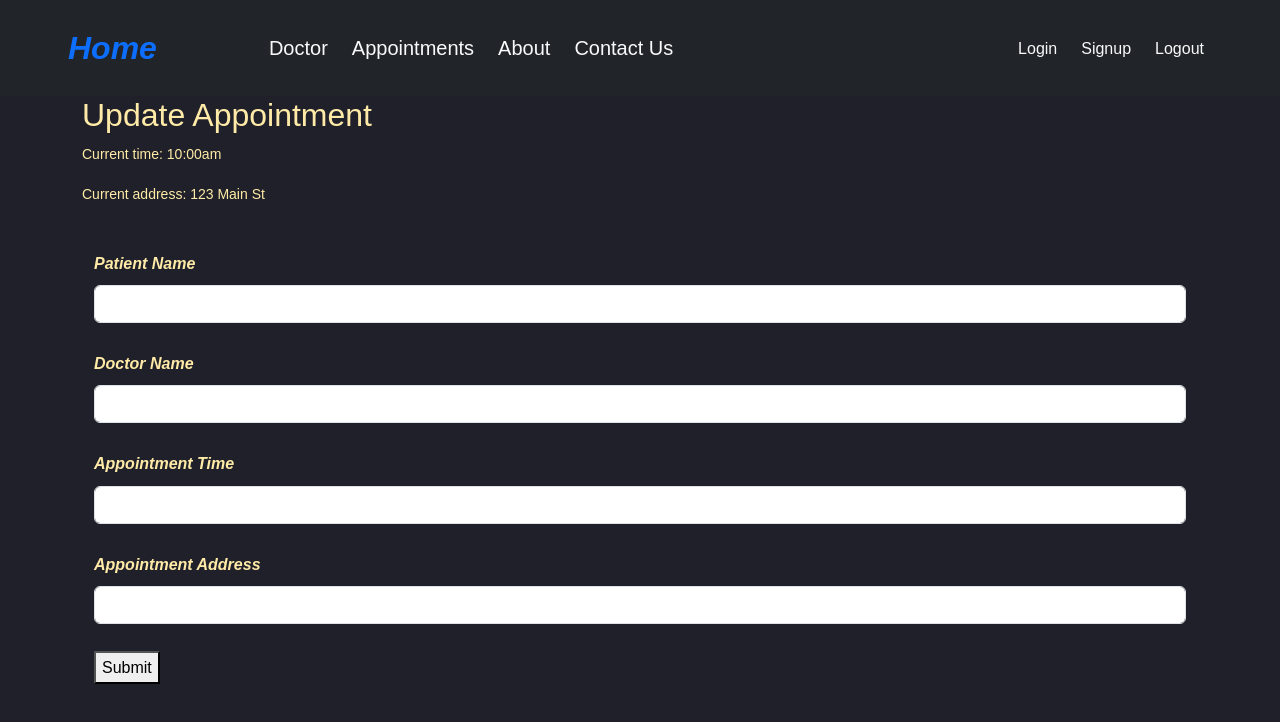
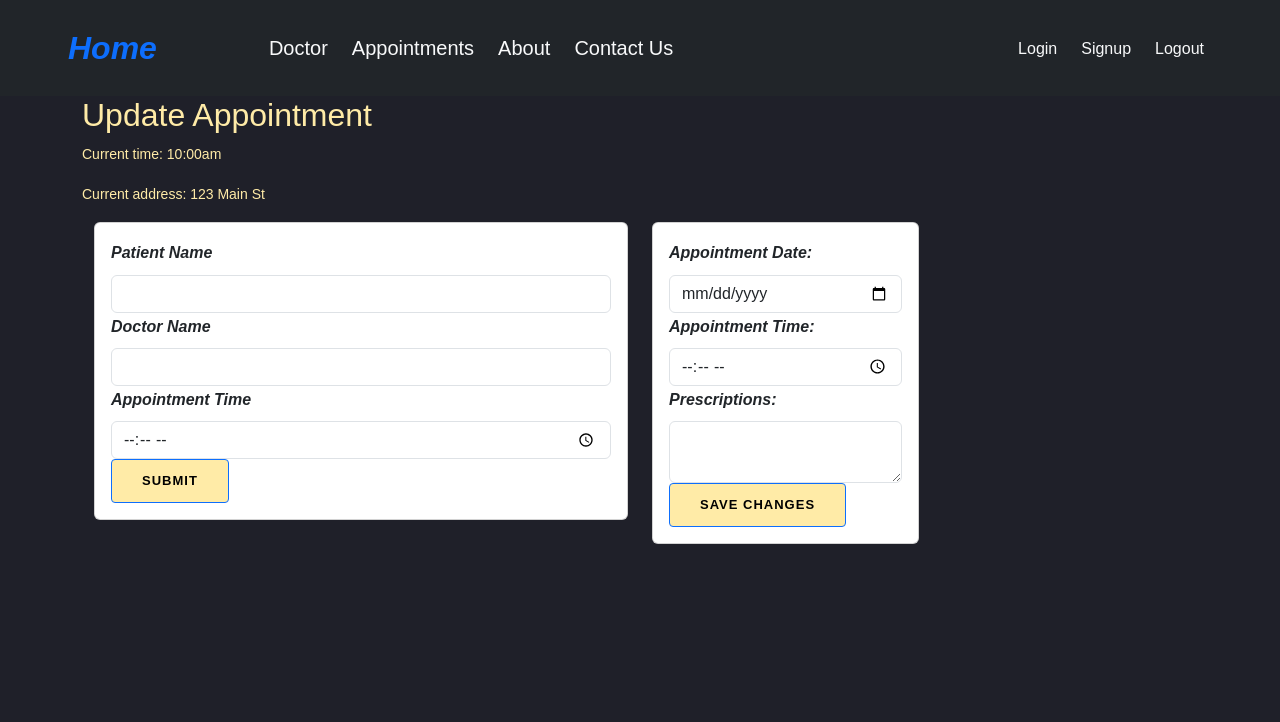
Before and after one commit to levy-web/client-thirty-two, a React (Create React App) app: page /update in a window 1280 px wide. Shown: the top 722 px of the page. Built offline with nearby package versions, Linux system fonts and the light colour scheme; no server answers.

Commit message:
updated appointment form

```diff
--- a/src/components/Appointment/AppointmentForm.js
+++ b/src/components/Appointment/AppointmentForm.js
@@ -1,47 +1,87 @@
-import React, { useState } from 'react';
+import React, { useState } from "react";
+import EditPatient from "../EditPatient";
 
 const AppointmentForm = ({ onSubmit }) => {
-  const [time, setTime] = useState('');
-  const [patientName, setPatientName] = useState('');
-  const [doctorName, setDoctorName] = useState('');
-  const [address, setAddress] = useState('');
+  const [time, setTime] = useState("");
+  const [patientName, setPatientName] = useState("");
+  const [doctorName, setDoctorName] = useState("");
+  const [address, setAddress] = useState("");
 
   const handleFormSubmit = (e) => {
     e.preventDefault();
     onSubmit({ time, patientName, doctorName, address });
     // clear form inputs after submitting
-    setTime('');
-    setPatientName('');
-    setDoctorName('');
-    setAddress('');
+    setTime("");
+    setPatientName("");
+    setDoctorName("");
+    setAddress("");
   };
 
   return (
-    <div className='container'>
-    <form onSubmit={handleFormSubmit}>
+    <div className="container">
+      <div className="row">
+        <div className="col-md-6">
+          <div className="card">
+            <div className="card-body">
+              <form onSubmit={handleFormSubmit}>
+                <div className="form-group">
+                  <label
+                    htmlFor="InputName"
+                    className="form-label text-capitalize fs-6 fw-bold fst-italic"
+                  >
+                    Patient name
+                  </label>
+                  <input
+                    type="text"
+                    className="form-control"
+                    value={patientName}
+                    onChange={(e) => setPatientName(e.target.value)}
+                  />
+                </div>
 
-      <br/>
-      <label htmlFor="InputName" className="form-label text-capitalize fs-6 fw-bold fst-italic">Patient name</label>
-      <input type="text" className='form-control' value={patientName} onChange={(e) => setPatientName(e.target.value)} />
+                <div className="form-group">
+                  <label
+                    htmlFor="InputName"
+                    className="form-label text-capitalize fs-6 fw-bold fst-italic"
+                  >
+                    Doctor name
+                  </label>
+                  <input
+                    type="text"
+                    className="form-control"
+                    value={doctorName}
+                    onChange={(e) => setDoctorName(e.target.value)}
+                  />
+                </div>
 
-      <br/>
-      <label htmlFor="InputName" className="form-label text-capitalize fs-6 fw-bold fst-italic">Doctor name</label>
-      <input type="text" className='form-control' value={doctorName} onChange={(e) => setDoctorName(e.target.value)} />
+                <div className="form-group">
+                  <label
+                    htmlFor="InputName"
+                    className="form-label text-capitalize fs-6 fw-bold fst-italic"
+                  >
+                    Appointment time{" "}
+                  </label>
+                  <input
+                    type="time"
+                    className="form-control"
+                    value={time}
+                    onChange={(e) => setTime(e.target.value)}
+                  />
+                </div>
 
-      <br/>
+                <button type="submit" className="btn btn-primary">
+                  Submit
+                </button>
+              </form>
+            </div>
+          </div>
+        </div>
 
-      <label htmlFor="InputName" className="form-label text-capitalize fs-6 fw-bold fst-italic">Appointment time </label>
-      <input type="text" className='form-control' value={time} onChange={(e) => setTime(e.target.value)} />
+        <div className="col-md-6">
+          <EditPatient/>
+        </div>
 
-
-      <br/>
-
-      <label htmlFor="InputName" className="form-label text-capitalize fs-6 fw-bold fst-italic">Appointment address </label>
-      <input className='form-control' type="text" value={address} onChange={(e) => setAddress(e.target.value)} />
-
-      <br/>
-      <button type="submit">Submit</button>
-    </form>
+      </div>
     </div>
   );
 };
--- a/src/components/EditPatient.js
+++ b/src/components/EditPatient.js
@@ -9,32 +9,53 @@ import React, { useState } from "react";
         // ...
     };
     return (
+        <div className="col-md-6">
+        <div className="card">
+          <div className="card-body">
             <form onSubmit={handleSubmit}>
-        <label>
+              <div className="form-group">
+                <label htmlFor="InputName" className="form-label text-capitalize fs-6 fw-bold fst-italic">
                   Appointment Date:
+                </label>
                 <input
                   type="date"
+                  className="form-control"
                   value={appointmentDate}
-            onChange={(event) => setAppointmentDate(event.target.value)}
+                  onChange={(e) => setAppointmentDate(e.target.value)}
                 />
+              </div>
+
+              <div className="form-group">
+                <label htmlFor="InputName" className="form-label text-capitalize fs-6 fw-bold fst-italic">
+                  Appointment Time:
                 </label>
-        <label>
-            Appointment Time:
                 <input
                   type="time"
+                  className="form-control"
                   value={appointmentTime}
-            onChange={(event) => setAppointmentTime(event.target.value)}
+                  onChange={(e) => setAppointmentTime(e.target.value)}
                 />
+              </div>
+
+              <div className="form-group">
+                <label htmlFor="InputName" className="form-label text-capitalize fs-6 fw-bold fst-italic">
+                  Prescriptions:
                 </label>
-        <label>
-            Prescriptions:
                 <textarea
+                  className="form-control"
                   value={prescriptions}
-            onChange={(event) => setPrescriptions(event.target.value)}
+                  onChange={(e) => setPrescriptions(e.target.value)}
                 />
-        </label>
-        <button type="submit" className="btn btn-primary">Save Changes</button>
+              </div>
+
+              <button type="submit" className="btn btn-primary">
+                Save Changes
+              </button>
             </form>
+          </div>
+        </div>
+      </div>
+
     );
     }
     export default EditPatient;
--- a/src/components/ListPatients.js
+++ b/src/components/ListPatients.js
@@ -1,16 +1,16 @@
-import React from "react";
+import React, { useState, useEffect } from "react";
 import { Link } from "react-router-dom";
 import DeletePatient from "./DeletePatient";
 import EditPatient from "./EditPatient";
 
 function ListPatients({ user }) {
-  //   const [todos, setTodos] = useState([]);
+    const [patients, setPatients] = useState([]);
 
-  //   useEffect(() => {
-  //     fetch("http://localhost:3000")
-  //       .then((response) => response.json())
-  //       .then((data) => setTodos(data));
-  //   }, []);
+    useEffect(() => {
+      fetch("/patients")
+        .then((response) => response.json())
+        .then((data) => setPatients(data));
+    }, []);
 
   return (
     <div className="container">
@@ -30,12 +30,9 @@ function ListPatients({ user }) {
           </nav>
 
           <div className="list pt-2">
-            <li className="pt-3 l1">Add a Patient</li>
-            <li className="pt-3 l1">Add a Patient</li>
-            <li className="pt-3 l1">Add a Patient</li>
-            <li className="pt-3 l1">Add a Patient</li>
-            <li className="pt-3 l1">Add a Patient</li>
-            <li className="pt-3 l1">Add a Patient</li>
+           {patients.map((patient) => (
+            <li key={patient.id} className="pt-3 l1">{patient.name}</li>
+           ))}
           </div>
         </div>
 
@@ -57,17 +54,18 @@ function ListPatients({ user }) {
             </div>
           </nav>
           <div className="pt-2">
+
             <div className="card ms-1 mb-1" style={{ width: "18rem" }}>
               <div className="card-body">
                 <h5 className="card-title">Patient title</h5>
-                <h5 className="card-title">
+                 <h5 className="card-title">
                   First Name:
 
                   Last Name:
                 </h5>
-                <p className="card-text">Appointment Date:</p>
-                <p className="card-text">Appointment Time:</p>
-                <p className="card-text">Prescription:</p>
+                <p className="card-text">Appointment Date: </p>
+                <p className="card-text">Appointment Time: </p>
+                <p className="card-text">Prescription: </p>
                 <EditPatient>
                   <button className="btn btn-primary btn-sm">
                     Edit Patient
@@ -80,6 +78,7 @@ function ListPatients({ user }) {
                 </DeletePatient>
               </div>
             </div>
+
           </div>
         </div>
       </div>
```
Lines whose indentation alone changed are shown as unchanged.
